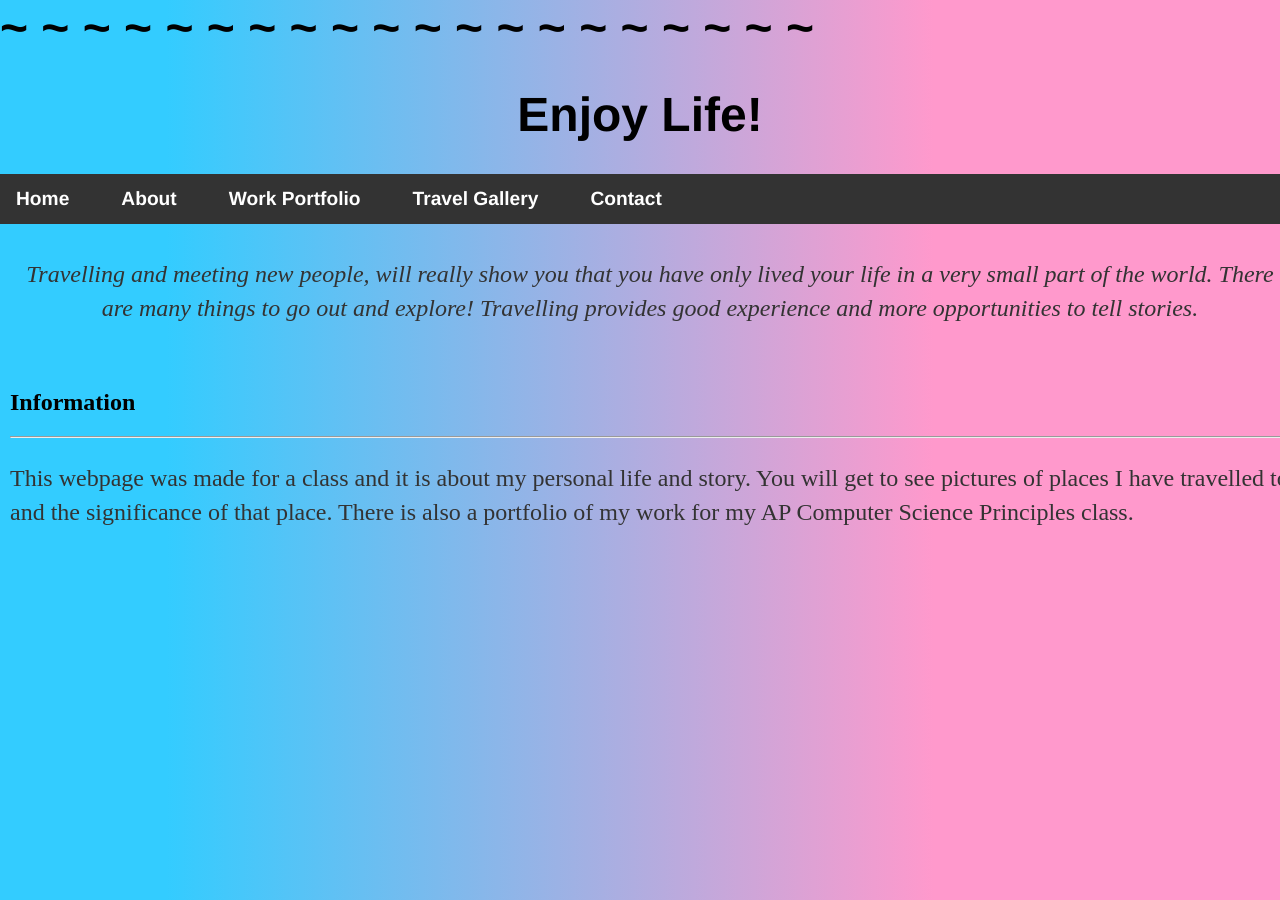
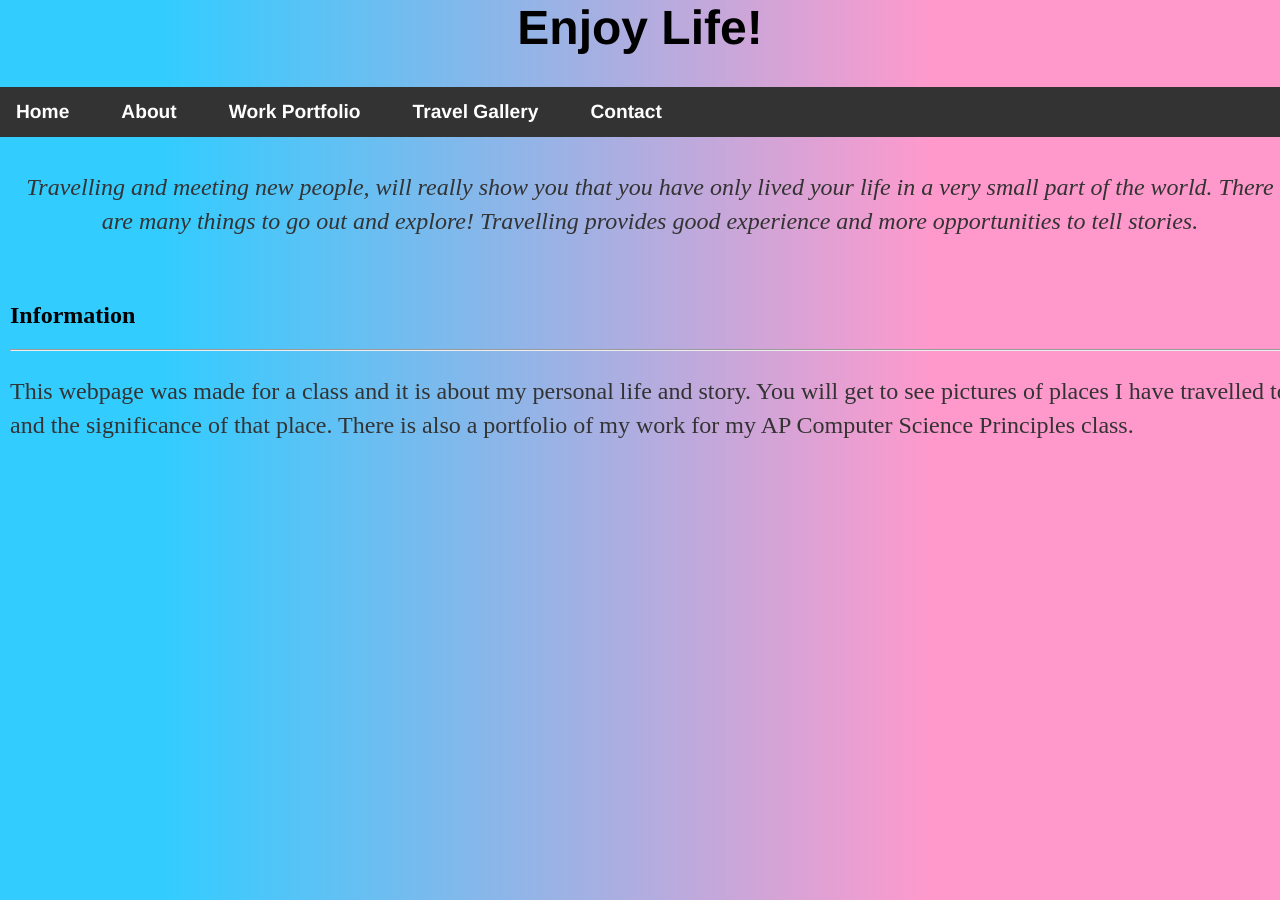
Before and after one commit to CNakano7/CNakano7.github.io, a Jekyll site: the page index.html, which Jekyll copies as it is, in a window 1280 px wide. Built offline with Jekyll 4.4.1, drawn with Linux system fonts in a browser that asks for light colours.

Commit message:
Update index.html

```diff
--- a/index.html
+++ b/index.html
@@ -7,9 +7,7 @@
 	</head>
 
 	<body>
-<div class="header">
-	<h1>~ ~ ~ ~ ~ ~ ~ ~ ~ ~ ~ ~ ~ ~ ~ ~ ~ ~ ~ ~ </h1>
-</div>
+
 
 <h1 style="text-align:center;">Enjoy Life!</h1>
 
```
